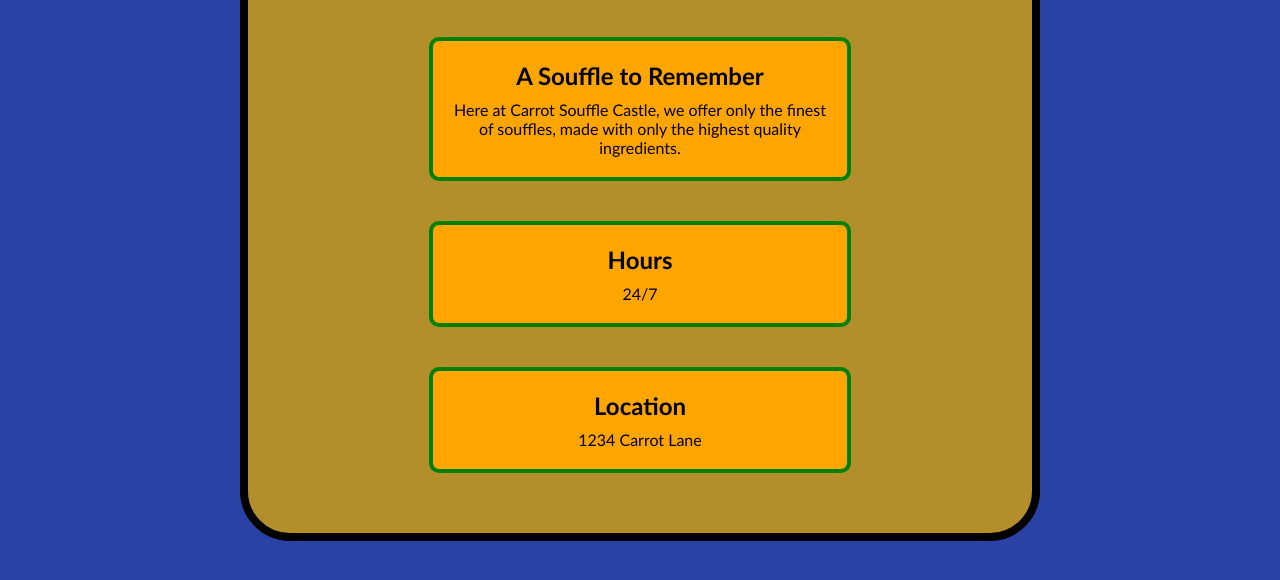
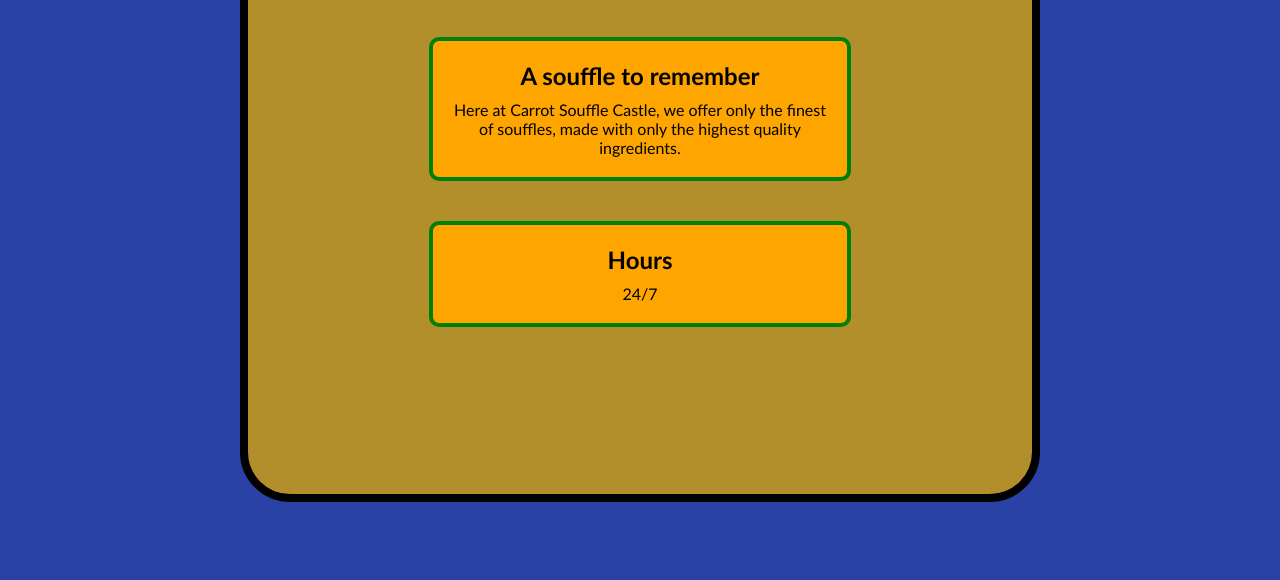
Before and after one commit to soggycrumpets/odin-restaurant-page, a website built with webpack: page src/template.html in a window 1280 px wide. Shown: the part 262-842 px from the top of the page. After the commit the page ends 804 px from the top, so only its background shows below. Built offline with nearby package versions, Linux system fonts and the light colour scheme.

Commit message:
Move homepage html into home.js

```diff
--- /dev/null
+++ b/src/home.js
@@ -0,0 +1,45 @@
+
+export function buildHomePage(parentElement) {
+    parentElement.appendChild(buildGreeting());
+    parentElement.appendChild(buildIntroduction());
+    parentElement.appendChild(buildHours());
+}
+
+function buildGreeting() {
+    const heading = buildElement("h1", "Welcome to Carrot Souffle Castle!");
+    return heading;
+}
+
+function buildIntroduction() {
+    const introduction = buildElement("div");
+
+    const heading = "A souffle to remember";
+    const paragraph = "Here at Carrot Souffle Castle, we offer only the finest of souffles, made with only the highest quality ingredients.";
+
+    introduction.appendChild(buildElement("h2", heading));
+    introduction.appendChild(buildElement("p", paragraph));
+
+    return introduction;
+}
+
+function buildHours() {
+    const hours = buildElement("div");
+
+    const heading = "Hours";
+    const paragraph = "24/7";
+
+    hours.appendChild(buildElement("h2", heading));
+    hours.appendChild(buildElement("p", paragraph));
+
+    return hours;
+}
+
+function buildLocation() {
+
+}
+
+function buildElement(elementType, text) {
+    const element = document.createElement(elementType);
+    element.textContent = text;
+    return element;
+}
--- a/src/index.js
+++ b/src/index.js
@@ -1,3 +1,14 @@
 import "./style.css"
+import { buildHomePage } from "./home";
 
-console.log("ahoy!");
+const parentElement = document.querySelector("#content");
+
+buildHomePage(parentElement);
+explode();
+
+function explode() {
+    const children = document.querySelectorAll("#contant>");
+    for (child of children) {
+        child.remove();
+    }
+}
--- a/src/template.html
+++ b/src/template.html
@@ -14,7 +14,7 @@
         <button class="about">About</button>
     </nav>
     <div id="content">
-        <h1>Welcome to Carrot Souffle Castle!</h1>
+        <!-- <h1>Welcome to Carrot Souffle Castle!</h1>
         <div>
             <h2>A Souffle to Remember</h2>
             <p>
@@ -29,7 +29,7 @@
         <div>
             <h2>Location</h2>
             <p>1234 Carrot Lane</p>
-        </div>
+        </div> -->
     </div>
 </body>
 
```
